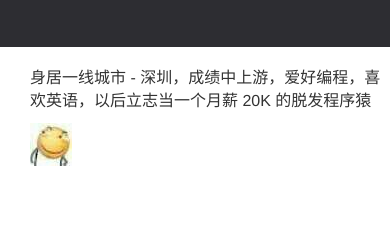
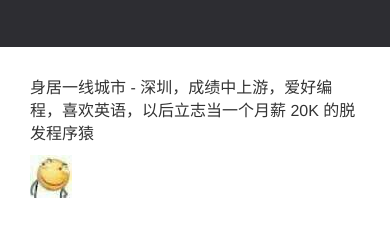
Before and after one commit to Perplex67/Perplex67.github.io, a plain HTML site: page about/index.html in a window 390 px wide. Shown: the part 228-464 px from the top of the page. Drawn offline with nearby package versions, Linux system fonts and the light colour scheme.

Commit message:
修改在 iPhone 上的浏览体验

```diff
--- a/about/style.css
+++ b/about/style.css
@@ -24,7 +24,6 @@ body {
 }
 
 .doc {
-    margin-top: 20px;
-    padding-left: 30px;
+    margin: 30px;
     font-size: 16px;
 }
--- a/selection/style.css
+++ b/selection/style.css
@@ -45,6 +45,7 @@
 }
 
 .file-link {
+    display: block;
     font-size: 20px;
 
     margin-left: 13px;
```
Also changed, not shown: index.html (+1 -1 lines).
